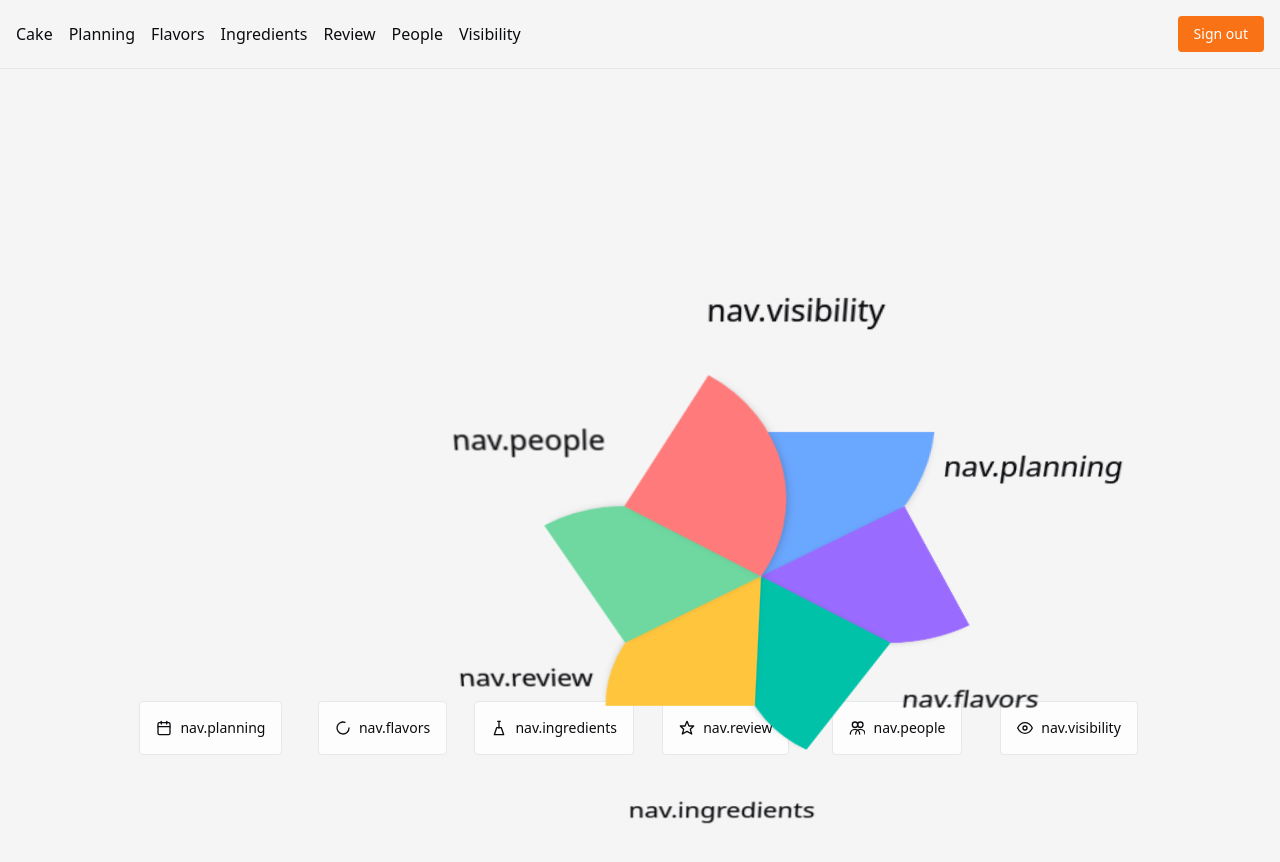
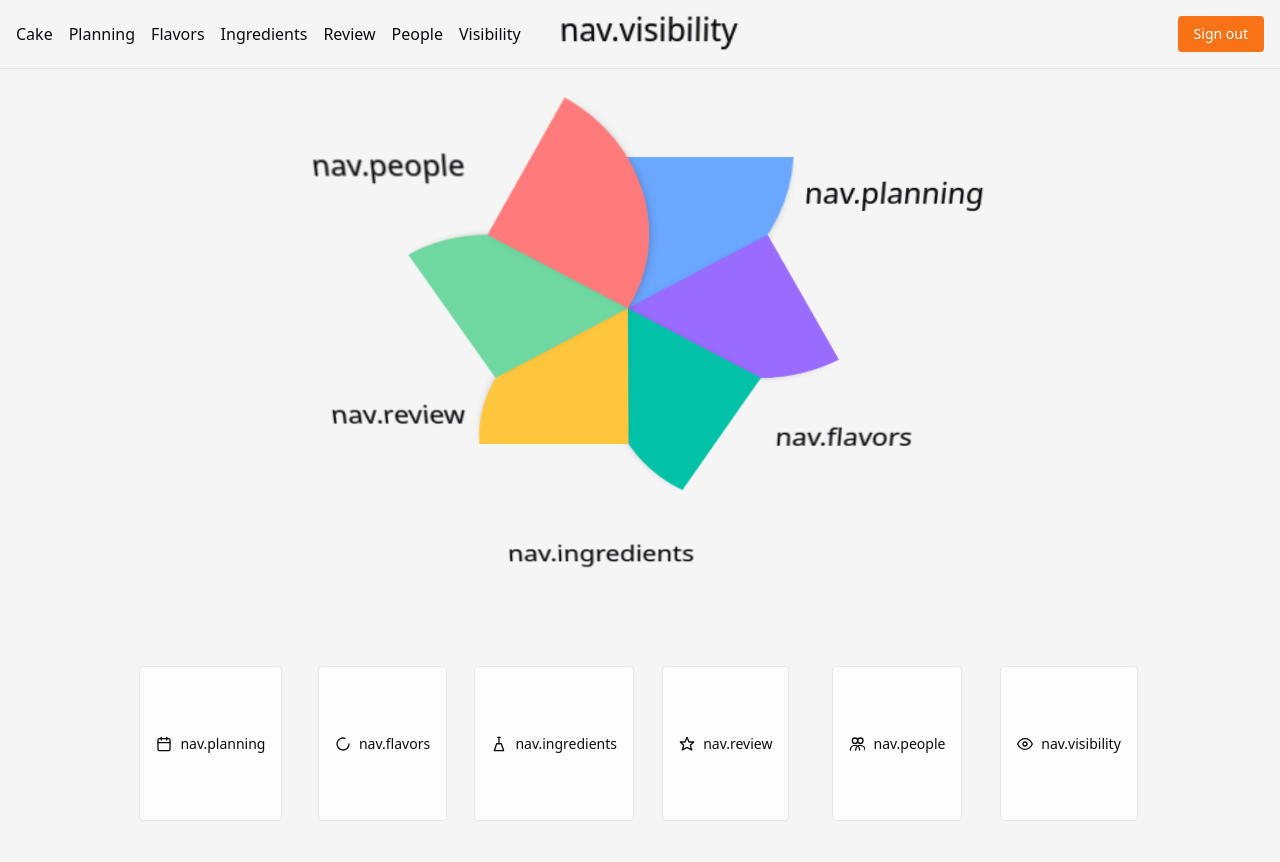
Before and after one commit to guc1/A-Piece-Of-Cake, a Next.js app: page / in a window 1280 px wide. Shown: the top 862 px of the page. After the commit the page ends 837 px from the top, so only its background shows below. Built offline with nearby package versions, Linux system fonts and the light colour scheme; no server answers; sample sign-in values are in the browser's storage.

Commit message:
fix: adjust cake layout positioning

```diff
--- a/components/cake/cake-3d.tsx
+++ b/components/cake/cake-3d.tsx
@@ -31,6 +31,7 @@
   const baseSize = 256; // px
   const cakeScale = 1.3;
   const radius = baseSize / 2;
+  const leftNudge = radius * 0.1;
   const labelRadius = radius * 0.58;
   const labelFont = Math.max(10, radius * 0.18);
 
@@ -41,8 +42,10 @@
       data-active-slice={activeSlug ?? 'none'}
     >
       <div
-        className="absolute left-1/2 top-1/2 h-full w-full -translate-x-1/2 -translate-y-1/2 [transform-style:preserve-3d]"
-        style={{ transform: `rotateX(-16deg) scale(${cakeScale})` }}
+        className="absolute left-1/2 top-1/2 h-full w-full [transform-style:preserve-3d]"
+        style={{
+          transform: `translate(calc(-50% - ${leftNudge}px), -50%) rotateX(-16deg) scale(${cakeScale})`,
+        }}
       >
         {slices.map((slice, i) => {
           const rotate = i * 60;
--- a/components/cake/cake-navigation.tsx
+++ b/components/cake/cake-navigation.tsx
@@ -1,6 +1,6 @@
 'use client';
 
-import { useState } from 'react';
+import { useEffect, useState } from 'react';
 import { useRouter } from 'next/navigation';
 import { t } from '@/lib/i18n';
 import { slices } from './slices';
@@ -9,18 +9,32 @@
 export function CakeNavigation() {
   const router = useRouter();
   const [activeSlug, setActiveSlug] = useState<string | null>(null);
+  const [offsetVh, setOffsetVh] = useState(-18);
   const userId = '42';
+
+  useEffect(() => {
+    const computeOffset = () => {
+      const vh = window.innerHeight;
+      let val = -18;
+      if (vh < 720) val = -16;
+      else if (vh > 900) val = -20;
+      setOffsetVh(val);
+    };
+    computeOffset();
+    window.addEventListener('resize', computeOffset);
+    return () => window.removeEventListener('resize', computeOffset);
+  }, []);
 
   return (
     <div
-      className="grid w-full place-items-center"
+      className="grid w-full justify-items-center"
       style={{ minHeight: 'calc(100vh - 64px)' }}
     >
       <div
         className="grid w-full place-items-center"
         style={{
-          height: 'clamp(360px,46vh,640px)',
-          transform: 'translateY(-4vh)',
+          height: 'clamp(420px,54vh,720px)',
+          transform: `translateY(${offsetVh}vh)`,
         }}
       >
         <Cake3D activeSlug={activeSlug} userId={userId} />
```
Also changed, not shown: 1 other file (tests, documents, lock files or other folders).
